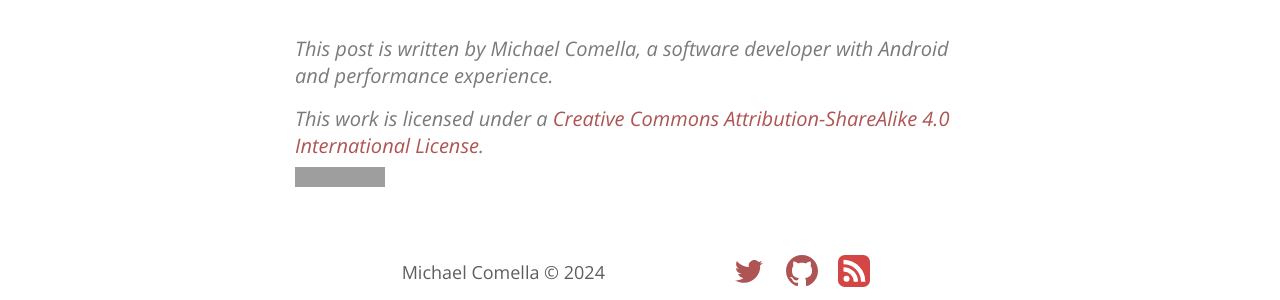
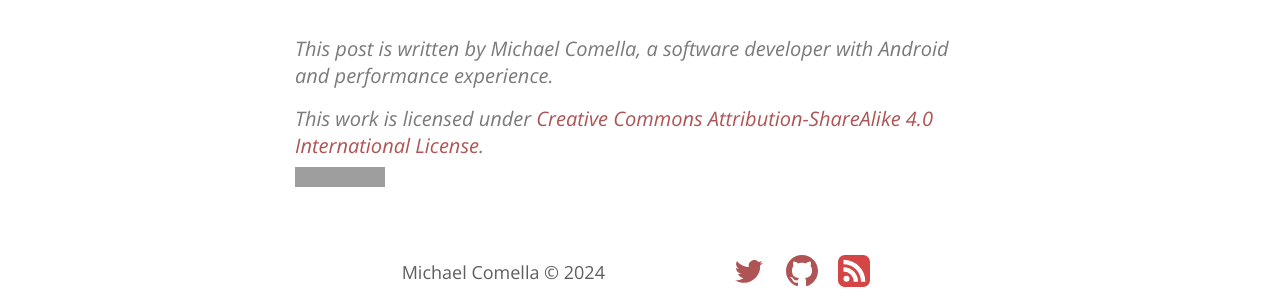
Before and after one commit to mcomella/mcomella.github.com, a Jekyll site: the page built from _posts/2018-03-16-github-prs-open-for-this-issue.md, in a window 1280 px wide. Shown: the part 1040-1340 px from the top of the page. Built offline with Jekyll 4.4.1, drawn with Linux system fonts in a browser that asks for light colours; grey boxes are pictures that could not be loaded.

```diff
--- a/_layouts/post.html
+++ b/_layouts/post.html
@@ -16,7 +16,7 @@ layout: default
         {% if page.license %}
         {{page.license}}
         {% else %}
-        This work is licensed under a <a rel="license" href="http://creativecommons.org/licenses/by-sa/4.0/">Creative Commons Attribution-ShareAlike 4.0 International License</a>.
+        This work is licensed under <a rel="license" href="http://creativecommons.org/licenses/by-sa/4.0/">Creative Commons Attribution-ShareAlike 4.0 International License</a>.
         <br>
         <a rel="license" href="http://creativecommons.org/licenses/by-sa/4.0/">
             <img class="creative-commons" alt="Creative Commons License" src="https://i.creativecommons.org/l/by-sa/4.0/88x31.png" />
```
